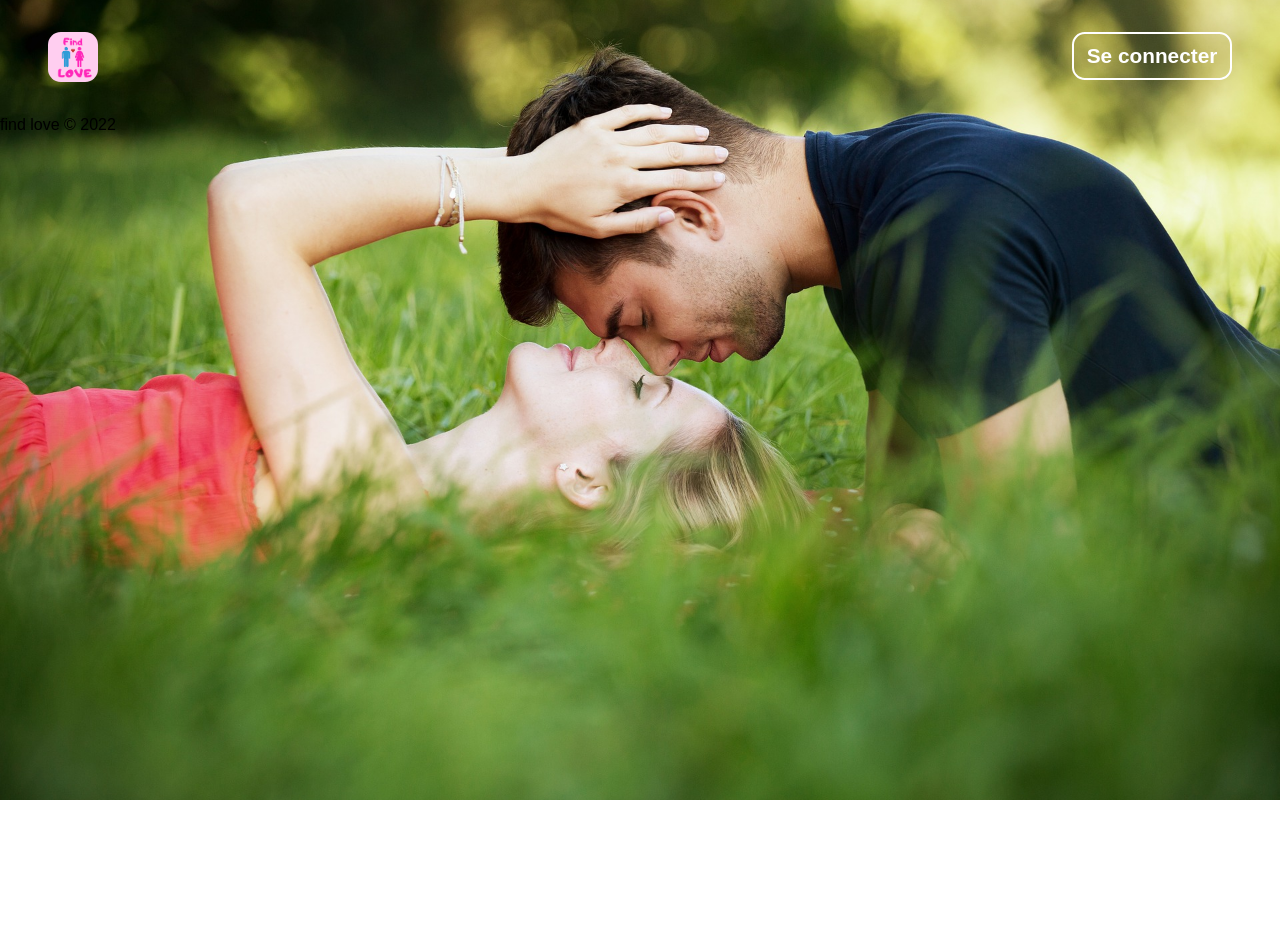
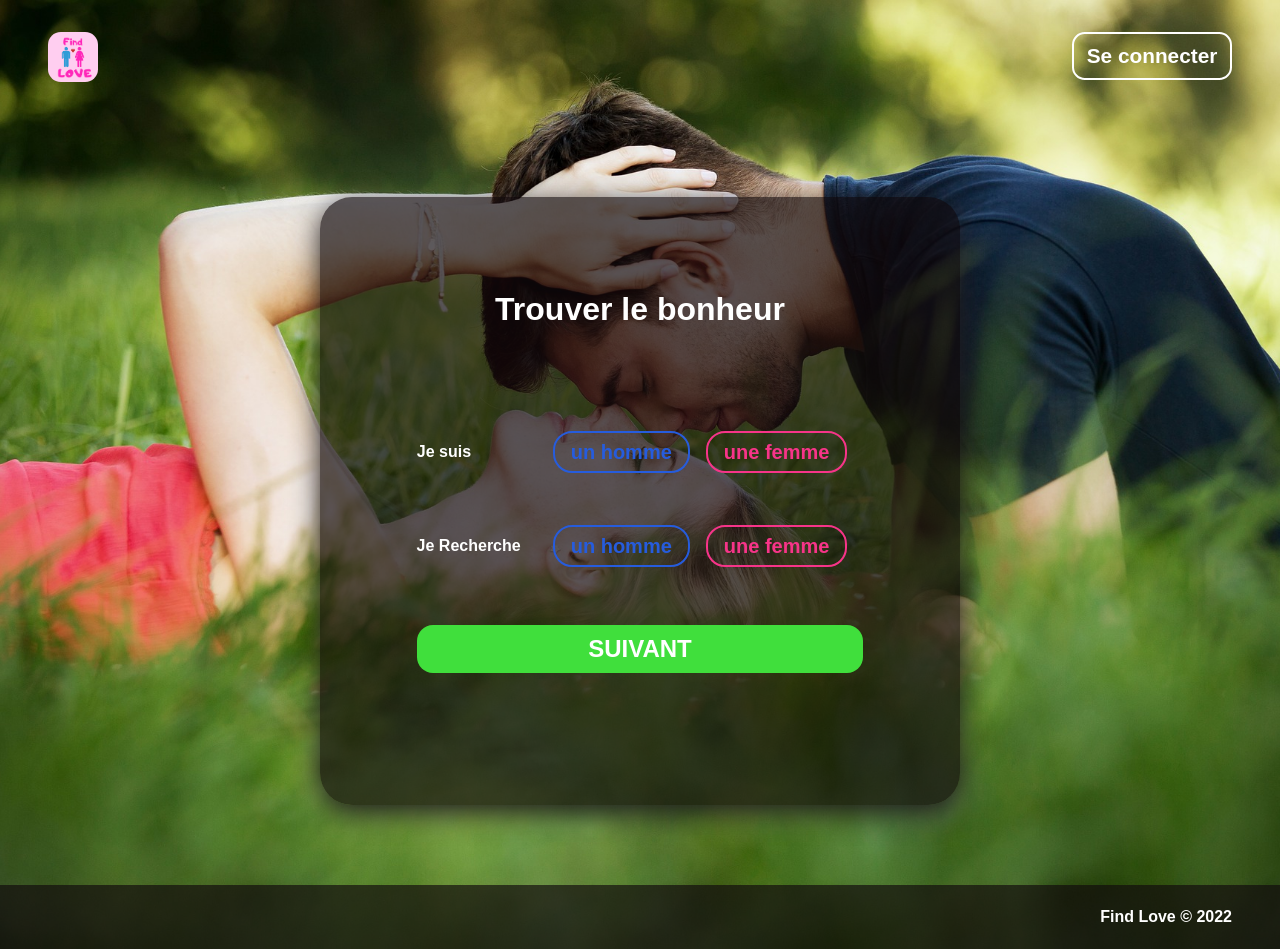
Before and after one commit to yaelxy05/findLove-front, a React (Create React App) app in the folder findlove/: page / in a window 1280 px wide. Before the commit the page ends 800 px from the top, so only its background shows below. Built offline with nearby package versions, Linux system fonts and the light colour scheme.

Commit message:
add page form register with css

```diff
--- a/findlove/src/components/Footer/copyright.js
+++ b/findlove/src/components/Footer/copyright.js
@@ -5,7 +5,7 @@ function Copyright() {
   const yearNow = new Date().getFullYear();
   return (
     <div className="copyright">
-      <p>find love &copy; {yearNow}</p>
+      <p>Find Love &copy; {yearNow}</p>
     </div>
   );
 }
--- /dev/null
+++ b/findlove/src/components/Footer/footer.scss
@@ -0,0 +1,13 @@
+@use "src/styles/vars";
+@use "src/styles/mixins";
+
+.footer {
+    height: 4rem;
+    background-color: vars.$backgroundTransparent;
+    display: flex;
+    justify-content: flex-end;
+    align-items: center;
+    color: white;
+    font-weight: bold;
+    padding-right: 3rem;
+}
--- a/findlove/src/components/Footer/index.js
+++ b/findlove/src/components/Footer/index.js
@@ -1,5 +1,9 @@
 import React from "react";
 import Copyright from "./copyright";
+
+// Import css
+import './footer.scss';
+
 function Footer() {
   return (
     <footer className="footer">
--- /dev/null
+++ b/findlove/src/pages/HomeNotConnected/FormRegister/formRegister.scss
@@ -0,0 +1,143 @@
+@use "src/styles/vars";
+@use "src/styles/mixins";
+
+.form_register--wrapper {
+  height: 38rem;
+  width: 50%;
+  background-color: vars.$backgroundTransparent;
+  border-radius: 2rem;
+  align-self: center;
+  display: flex;
+  justify-content: flex-start;
+  align-items: center;
+  flex-direction: column;
+  box-shadow: 0 8px 28px rgb(33, 30, 33);
+  margin: 5rem;
+
+  h2 {
+    color: white;
+    font-weight: bold;
+    font-size: 2rem;
+    padding: 6rem 0 3rem 0;
+  }
+
+  .form_register--button {
+    display: flex;
+    justify-content: center;
+    width: 100%;
+
+    button {
+      background-color: #40df3c;
+      color: white;
+      font-weight: bold;
+      font-size: 1.5rem;
+      text-transform: uppercase;
+      height: 3rem;
+      border: none;
+      width: 100%;
+      border-radius: 1rem;
+
+      &:hover {
+        border: solid 3px #40df3c;
+        background: none;
+      }
+    }
+  }
+
+  .form_register-input--box {
+    display: flex;
+    justify-content: flex-end;
+    align-items: center;
+    margin: 4rem 0;
+
+    p {
+      color: white;
+      font-weight: bold;
+      margin-right: 2rem;
+    }
+
+    .form_register-box-input {
+      font-weight: bold;
+      input[type="radio"] ~ .man-label {
+        padding: 0.5rem 1rem;
+        font-size: 1.25rem;
+        line-height: 1.5;
+        border-radius: 1.2rem;
+        color: #265cdd;
+        background: none;
+        border: 2px solid #265cdd;
+        margin: 0 1rem 0 3.1rem;
+      }
+
+      input[type="radio"] ~ .woman-label {
+        padding: 0.5rem 1rem;
+        font-size: 1.25rem;
+        line-height: 1.5;
+        border-radius: 1.2rem;
+        color: #f73489;
+        background: none;
+        border: 2px solid #f73489;
+        margin-right: 1rem;
+      }
+
+      input[type="radio"] {
+        display: none;
+      }
+      input[type="radio"]:checked {
+        + .woman-label {
+          background-color: #f73489;
+          color: white;
+        }
+      }
+
+      input[type="radio"]:checked {
+        + .man-label {
+          background-color: #265cdd;
+          color: white;
+        }
+      }
+    }
+
+    .form_register-box-input-search {
+      font-weight: bold;
+      input[type="radio"] ~ .man-label {
+        padding: 0.5rem 1rem;
+        font-size: 1.25rem;
+        line-height: 1.5;
+        border-radius: 1.2rem;
+        color: #265cdd;
+        background: none;
+        border: 2px solid #265cdd;
+        margin-right: 1rem;
+      }
+
+      input[type="radio"] ~ .woman-label {
+        padding: 0.5rem 1rem;
+        font-size: 1.25rem;
+        line-height: 1.5;
+        border-radius: 1.2rem;
+        color: #f73489;
+        background: none;
+        border: 2px solid #f73489;
+        margin-right: 1rem;
+      }
+
+      input[type="radio"] {
+        display: none;
+      }
+      input[type="radio"]:checked {
+        + .woman-label {
+          background-color: #f73489;
+          color: white;
+        }
+      }
+
+      input[type="radio"]:checked {
+        + .man-label {
+          background-color: #265cdd;
+          color: white;
+        }
+      }
+    }
+  }
+}
--- /dev/null
+++ b/findlove/src/pages/HomeNotConnected/FormRegister/index.js
@@ -0,0 +1,90 @@
+import React, { useState } from "react";
+
+// Import CSS
+import "./formRegister.scss";
+
+function FormRegister() {
+  const [gender, setGender] = useState("");
+  const [genderSearch, setGenderSearch] = useState("");
+
+  function manageChange(event) {
+    setGender(event.target.value);
+  }
+  function manageChangeSearch(event) {
+    setGenderSearch(event.target.value);
+    console.log(event.target.value);
+  }
+
+  return (
+    <section className="form_register--wrapper">
+      <h2>Trouver le bonheur</h2>
+      <form className="form_register">
+        <div className="form_register-input--box">
+          <p>Je suis</p>
+          <div className="form_register-box-input">
+            <input
+              type="radio"
+              name="me-group"
+              className="form_register-input man_checked"
+              id="man"
+              value="man"
+              checked={gender === "man"}
+              onChange={manageChange}
+            />
+            <label className="man-label" htmlFor="man">
+              un homme
+            </label>
+
+            <input
+              type="radio"
+              name="me-group"
+              className="form_register-input woman_checked"
+              id="woman"
+              value="woman"
+              defaultChecked={gender === "woman"}
+              onChange={manageChange}
+            />
+            <label className="woman-label" htmlFor="woman">
+              une femme
+            </label>
+          </div>
+        </div>
+        <div className="form_register-input--box">
+          <p>Je Recherche</p>
+          <div className="form_register-box-input-search">
+            <input
+              type="radio"
+              name="search-group"
+              className="form_register-input"
+              id="man-search"
+              value="man-search"
+              checked={genderSearch === "man-search"}
+              onChange={manageChangeSearch}
+            />
+            <label className="man-label" htmlFor="man-search">
+              un homme
+            </label>
+
+            <input
+              type="radio"
+              name="search-group"
+              className="form_register-input"
+              id="woman-search"
+              value="woman-search"
+              checked={genderSearch === "woman-search"}
+              onChange={manageChangeSearch}
+            />
+            <label className="woman-label" htmlFor="woman-search">
+              une femme
+            </label>
+          </div>
+        </div>
+        <div className="form_register--button">
+          <button>Suivant</button>
+        </div>
+      </form>
+    </section>
+  );
+}
+
+export default FormRegister;
--- a/findlove/src/pages/HomeNotConnected/homeNotConnected.scss
+++ b/findlove/src/pages/HomeNotConnected/homeNotConnected.scss
@@ -4,4 +4,7 @@
     background-size: cover;
     background-position: center;
     background-repeat: no-repeat;
+    display: flex;
+    flex-direction: column;
+    justify-content: space-between;
 }
--- a/findlove/src/pages/HomeNotConnected/index.js
+++ b/findlove/src/pages/HomeNotConnected/index.js
@@ -1,9 +1,10 @@
 import React from "react";
 import Footer from "../../components/Footer";
 import Header from "../../components/header";
+import FormRegister from "./FormRegister";
 
 // Import CSS
-import './homeNotConnected.scss';
+import "./homeNotConnected.scss";
 
 function homeNotConnected() {
   return (
@@ -11,6 +12,7 @@ function homeNotConnected() {
       {/* header */}
       <Header />
       {/* Form signup */}
+      <FormRegister />
       {/* Footer */}
       <Footer />
     </div>
--- a/findlove/src/styles/_vars.scss
+++ b/findlove/src/styles/_vars.scss
@@ -0,0 +1,2 @@
+// == Color
+$backgroundTransparent: #11090dab;
```
Also changed, not shown: findlove/src/components/Input/index.js (+15 -2 lines).
